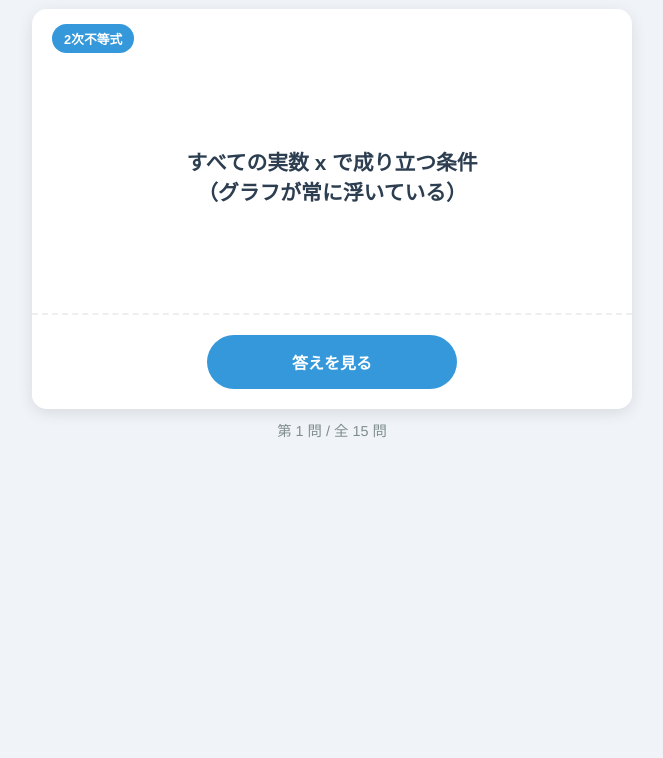
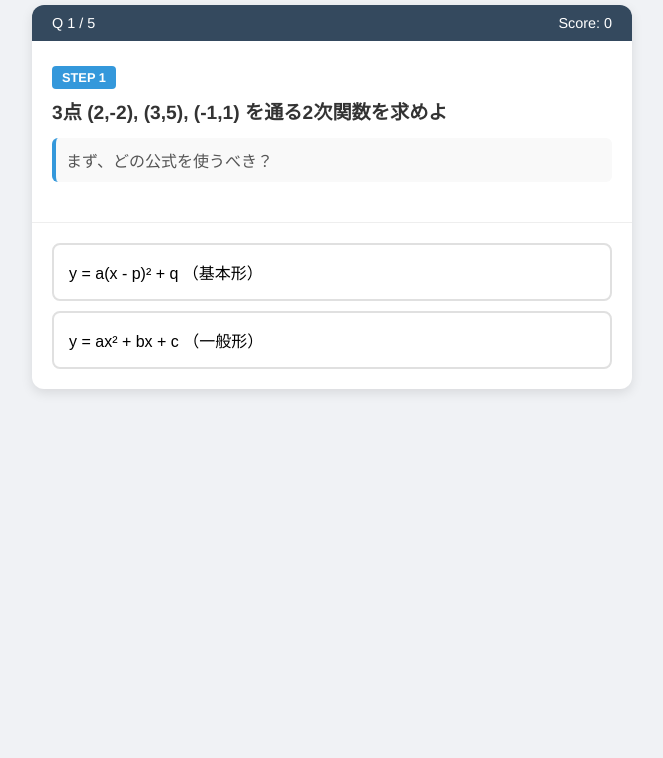
Before and after one commit to uokun/sakae-host-asakulove, a plain HTML site: page math.html in a window 1280 px wide. Shown: the part 82-840 px from the top of the page, without its empty margins (308-971 px from the left). Drawn offline with Linux system fonts and the light colour scheme.

Commit message:
Update math.html

```diff
--- a/math.html
+++ b/math.html
@@ -3,331 +3,468 @@
 <head>
     <meta charset="UTF-8">
     <meta name="viewport" content="width=device-width, initial-scale=1.0">
-    <title>数学I 解き方確認クイズ</title>
+    <title>数学I 解法ステップマスター</title>
     <style>
         body {
             font-family: "Helvetica Neue", Arial, sans-serif;
-            background-color: #f0f4f8;
+            background-color: #f0f2f5;
             color: #333;
             display: flex;
             flex-direction: column;
             align-items: center;
+            padding: 20px;
+            margin: 0;
             min-height: 100vh;
-            margin: 0;
-            padding: 20px;
         }
         h1 {
             color: #2c3e50;
-            font-size: 1.5rem;
+            font-size: 1.4rem;
             margin-bottom: 20px;
             text-align: center;
         }
-        .quiz-container {
+        .app-container {
             background: white;
             width: 100%;
             max-width: 600px;
-            border-radius: 15px;
-            box-shadow: 0 4px 15px rgba(0,0,0,0.1);
+            border-radius: 12px;
+            box-shadow: 0 4px 12px rgba(0,0,0,0.1);
             overflow: hidden;
             display: flex;
             flex-direction: column;
             position: relative;
-            min-height: 400px;
         }
-        .category-badge {
-            position: absolute;
-            top: 15px;
-            left: 20px;
+        .header-bar {
+            background-color: #34495e;
+            color: white;
+            padding: 10px 20px;
+            display: flex;
+            justify-content: space-between;
+            align-items: center;
+            font-size: 0.9rem;
+        }
+        .question-area {
+            padding: 25px 20px;
+            border-bottom: 1px solid #eee;
+        }
+        .step-badge {
+            display: inline-block;
             background-color: #3498db;
             color: white;
-            padding: 5px 12px;
-            border-radius: 15px;
+            padding: 4px 10px;
+            border-radius: 4px;
             font-size: 0.8rem;
             font-weight: bold;
+            margin-bottom: 10px;
         }
-        .question-area {
-            padding: 60px 30px 30px;
-            flex: 1;
+        .question-text {
+            font-size: 1.2rem;
+            font-weight: bold;
+            line-height: 1.5;
+            margin-bottom: 10px;
+        }
+        .sub-text {
+            font-size: 1rem;
+            color: #555;
+            margin-bottom: 15px;
+            background: #f9f9f9;
+            padding: 10px;
+            border-radius: 6px;
+            border-left: 4px solid #3498db;
+        }
+        .options-area {
+            padding: 20px;
             display: flex;
-            align-items: center;
-            justify-content: center;
-            text-align: center;
-            font-size: 1.3rem;
+            flex-direction: column;
+            gap: 10px;
+        }
+        .option-btn {
+            background: white;
+            border: 2px solid #e0e0e0;
+            padding: 15px;
+            border-radius: 8px;
+            font-size: 1rem;
+            text-align: left;
+            cursor: pointer;
+            transition: all 0.2s;
+            position: relative;
+        }
+        .option-btn:hover {
+            border-color: #3498db;
+            background-color: #f0f8ff;
+        }
+        .option-btn.correct {
+            background-color: #d4edda;
+            border-color: #28a745;
+            color: #155724;
+        }
+        .option-btn.wrong {
+            background-color: #f8d7da;
+            border-color: #dc3545;
+            color: #721c24;
+        }
+
+        .feedback-area {
+            padding: 20px;
+            background-color: #f8f9fa;
+            border-top: 1px solid #eee;
+            display: none; /* 初期は非表示 */
+        }
+        .feedback-title {
             font-weight: bold;
-            color: #2c3e50;
-            border-bottom: 2px dashed #eee;
+            font-size: 1.1rem;
+            margin-bottom: 5px;
         }
-        .answer-area {
-            background-color: #fcfcfc;
-            padding: 30px;
-            display: none; /* 初期状態は非表示 */
-            flex-direction: column;
-            align-items: center;
-            text-align: center;
-        }
-        .answer-area.show {
-            display: flex;
-            animation: fadeIn 0.3s ease;
-        }
-        .answer-text {
-            font-size: 1.1rem;
-            line-height: 1.6;
-            color: #e74c3c;
-            font-weight: bold;
+        .feedback-text {
+            font-size: 0.95rem;
+            color: #555;
             margin-bottom: 15px;
         }
-        .answer-detail {
-            font-size: 0.95rem;
-            color: #555;
-            text-align: left;
-            width: 100%;
-            background: #fff;
-            padding: 15px;
-            border-radius: 8px;
-            border: 1px solid #eee;
-        }
-        .btn-container {
-            padding: 20px;
-            display: flex;
-            gap: 10px;
-            justify-content: center;
-            background: white;
-        }
-        button {
+        .next-btn {
+            background-color: #3498db;
+            color: white;
             border: none;
-            padding: 15px 30px;
+            padding: 12px 24px;
+            border-radius: 25px;
             font-size: 1rem;
             font-weight: bold;
-            border-radius: 30px;
             cursor: pointer;
-            transition: transform 0.1s, background 0.2s;
-            width: 100%;
-            max-width: 250px;
+            float: right;
+            transition: background 0.2s;
         }
-        button:active {
-            transform: scale(0.98);
-        }
-        #show-btn {
-            background-color: #3498db;
-            color: white;
-        }
-        #show-btn:hover {
+        .next-btn:hover {
             background-color: #2980b9;
         }
-        #next-btn {
-            background-color: #2ecc71;
-            color: white;
+
+        /* 完了画面 */
+        .result-screen {
+            text-align: center;
+            padding: 40px;
             display: none;
         }
-        #next-btn:hover {
-            background-color: #27ae60;
-        }
-        @keyframes fadeIn {
-            from { opacity: 0; transform: translateY(10px); }
-            to { opacity: 1; transform: translateY(0); }
-        }
-        .progress {
-            margin-top: 10px;
-            color: #7f8c8d;
-            font-size: 0.9rem;
+        .result-score {
+            font-size: 2rem;
+            color: #3498db;
+            font-weight: bold;
+            margin: 20px 0;
         }
     </style>
 </head>
 <body>
 
-    <h1>数学I 解き方・手順クイズ</h1>
+    <h1>数学I 解法ステップマスター</h1>
 
-    <div class="quiz-container">
-        <div class="category-badge" id="category">カテゴリ</div>
-
-        <div class="question-area" id="question">
-            ここに問題が表示されます
+    <div class="app-container" id="quiz-app">
+        <!-- ヘッダー -->
+        <div class="header-bar">
+            <span id="progress-text">Q 1 / 5</span>
+            <span id="score-text">Score: 0</span>
         </div>
 
-        <div class="answer-area" id="answer-area">
-            <div class="answer-text" id="answer-main">ここに答えの核が表示されます</div>
-            <div class="answer-detail" id="answer-sub">ここに詳しい手順が表示されます</div>
+        <!-- 問題表示エリア -->
+        <div class="question-area">
+            <div id="step-badge" class="step-badge" style="display:none;">STEP 1</div>
+            <div id="question-text" class="question-text">ここに問題文が表示されます</div>
+            <div id="sub-text" class="sub-text" style="display:none;"></div>
         </div>
 
-        <div class="btn-container">
-            <button id="show-btn">答えを見る</button>
-            <button id="next-btn">次の問題へ</button>
+        <!-- 選択肢エリア -->
+        <div class="options-area" id="options-container">
+            <!-- ボタンがJSで生成されます -->
+        </div>
+
+        <!-- 解説・次へエリア -->
+        <div class="feedback-area" id="feedback-area">
+            <div class="feedback-title" id="feedback-title">正解！</div>
+            <div class="feedback-text" id="feedback-desc">解説がここに入ります。</div>
+            <button class="next-btn" id="next-btn">次へ進む</button>
+        </div>
+
+        <!-- 結果画面（隠し） -->
+        <div class="result-screen" id="result-screen">
+            <h2>全問終了！</h2>
+            <div class="result-score" id="final-score"></div>
+            <p>手順を意識して解けるようになりましたか？</p>
+            <button class="next-btn" onclick="location.reload()">もう一度挑戦</button>
         </div>
     </div>
 
-    <div class="progress" id="counter">第 1 問</div>
-
     <script>
-        // クイズデータ（解き方の確認）
+        // 問題データ
+        // type: 'single' (一問一答) または 'multi' (ステップ式)
         const quizData = [
-            // --- 2次関数 (基本・決定) ---
+            // --- 問1: 3点を通る2次関数 (ステップ式) ---
             {
-                category: "2次関数の決定",
-                question: "「頂点が(2, -1)で...」という問題。<br>どの式に代入してスタートする？",
-                answer: "y = a(x - p)² + q",
-                detail: "頂点 (p, q) がわかっている時は基本形を使います。<br>式を <strong>y = a(x - 2)² - 1</strong> と置いて、通る点の座標を代入して a を求めます。"
+                type: 'multi',
+                title: "3点 (2,-2), (3,5), (-1,1) を通る2次関数を求めよ",
+                steps: [
+                    {
+                        question: "まず、どの公式を使うべき？",
+                        options: [
+                            "y = a(x - p)² + q （基本形）",
+                            "y = ax² + bx + c （一般形）"
+                        ],
+                        correct: 1,
+                        explanation: "頂点や軸がわからない時は、一般形 y = ax² + bx + c を使います。"
                     },
                     {
-                category: "2次関数の決定",
-                question: "「3点 (1,2), (3,5), (-1,4) を通る...」という問題。<br>どの式を使う？",
-                answer: "y = ax² + bx + c",
-                detail: "頂点や軸の情報がない時は一般形を使います。<br>3つの点をすべて代入して、a, b, c の連立方程式（3文字）を作って解きます。"
+                        question: "3点を代入して連立方程式を作りました。<br>① 4a+2b+c = -2<br>② 9a+3b+c = 5<br>③ a-b+c = 1<br>次にどう計算する？",
+                        options: [
+                            "式を足し算して a を消去する",
+                            "引き算(②-①, ①-③など)をして c を消去する",
+                            "適当に代入して運に任せる"
+                        ],
+                        correct: 1,
+                        explanation: "c の係数はすべて1なので、引き算をすれば簡単に c を消せます。これでaとbの連立方程式に持ち込みます。"
                     },
                     {
-                category: "2次関数の決定",
-                question: "a, b, c の連立方程式。<br>一番最初に消去すべき文字はどれ？",
-                answer: "文字 c を消す！",
-                detail: "c は係数が全部 1 なので一番消しやすいです。<br>(1)-(2) と (2)-(3) の引き算をして、aとbだけの式を2つ作るのが鉄則です。"
+                        question: "計算の結果、a=2, b=-3, c=-4 となりました。<br>最終的な答えは？",
+                        options: [
+                            "y = 2x² - 3x - 4",
+                            "x = 2, -3, -4",
+                            "y = 2(x-3)² - 4"
+                        ],
+                        correct: 0,
+                        explanation: "一般形に戻します。答えは y = 2x² - 3x - 4 です。"
+                    }
+                ]
             },
 
-            // --- 2次方程式・判別式 ---
+            // --- 問2: 不等式（マイナス係数） (ステップ式) ---
             {
-                category: "2次方程式",
-                question: "「方程式が重解をもつとき...」<br>計算すべき式は？",
-                answer: "判別式 D = 0",
-                detail: "D = b² - 4ac を計算して、それが <strong>= 0</strong> になるように方程式を立てます。"
+                type: 'multi',
+                title: "2次不等式 -2x² + x + 1 < 0 を解け",
+                steps: [
+                    {
+                        question: "一番最初にやるべき操作は？",
+                        options: [
+                            "そのまま因数分解を始める",
+                            "判別式 D を計算する",
+                            "両辺に -1 を掛けて符号を逆にする"
+                        ],
+                        correct: 2,
+                        explanation: "x² の係数がマイナスのままだと間違いやすいです。<br>全体に-1を掛けます。不等号の向きが逆になる(>)ことに注意！"
                     },
                     {
-                category: "2次方程式",
-                question: "「x軸との共有点の個数を求めよ」<br>何をする？",
-                answer: "判別式 D の符号（プラス・マイナス）を調べる",
-                detail: "方程式を解く必要はありません。<br>・D > 0 なら 2個<br>・D = 0 なら 1個<br>・D < 0 なら 0個"
+                        question: "式は 2x² - x - 1 > 0 になりました。<br>左辺を因数分解すると？",
+                        options: [
+                            "(2x - 1)(x + 1)",
+                            "(2x + 1)(x - 1)",
+                            "(x - 1)²"
+                        ],
+                        correct: 1,
+                        explanation: "たすき掛けを使います。<br>2x² → 2x と x<br>-1 → +1 と -1<br>斜めに掛けて足すと -x になります。"
                     },
                     {
-                category: "2次方程式",
-                question: "「x軸と共有点をもたないとき」<br>Dの条件は？",
-                answer: "D < 0",
-                detail: "解がない（交わらない）ので、判別式はマイナスになります。"
+                        question: "(2x + 1)(x - 1) > 0 を解くと？<br>（ヒント：不等号は > なので外側）",
+                        options: [
+                            "-1/2 < x < 1",
+                            "x < -1/2,  1 < x",
+                            "x < -1,  1/2 < x"
+                        ],
+                        correct: 1,
+                        explanation: "式 > 0 のときは「小さい解より小さい、大きい解より大きい」となります。<br>境界値は -1/2 と 1 です。"
+                    }
+                ]
             },
 
-            // --- グラフとx軸 ---
+            // --- 問3: 三角比の基本 (一問一答) ---
             {
-                category: "グラフ",
-                question: "「放物線と直線の共有点の座標」<br>最初のステップは？",
-                answer: "右辺同士をイコールで結ぶ",
-                detail: "放物線の式 ＝ 直線の式 という形を作ります。<br>全部左辺に移項して2次方程式を解けば、交点のx座標が出ます。"
+                type: 'single',
+                title: "三角比の選択",
+                question: "ビルの「高さ」を知りたい。わかっているのは水平距離と見上げた角度。<br>sin, cos, tan のどれを使う？",
+                options: [
+                    "sin (サイン)",
+                    "cos (コサイン)",
+                    "tan (タンジェント)"
+                ],
+                correct: 2,
+                explanation: "高さ / 水平距離 = tanθ です。<br>「底辺」と「高さ」の関係なので tan を使います。"
+            },
+
+            // --- 問4: 2次方程式の判別式 (ステップ式) ---
+            {
+                type: 'multi',
+                title: "x² + (m+2)x + m+5 = 0 が重解をもつ条件",
+                steps: [
+                    {
+                        question: "「重解をもつ」ための条件式は？",
+                        options: [
+                            "判別式 D > 0",
+                            "判別式 D = 0",
+                            "判別式 D < 0"
+                        ],
+                        correct: 1,
+                        explanation: "重解（解が1つ）の条件は D = 0 です。"
                     },
                     {
-                category: "グラフ",
-                question: "「x軸に接する放物線を選べ」<br>どうやって見分ける？",
-                answer: "2次方程式の解が「重解（1つ）」になるもの",
-                detail: "(x+○)² = 0 の形に変形できるものが「接する」グラフです。<br>判別式 D = 0 になるものを選んでもOKです。"
+                        question: "D = (m+2)² - 4(m+5) = 0 を整理すると m² - 16 = 0 になりました。<br>mの値は？",
+                        options: [
+                            "m = 4",
+                            "m = 16",
+                            "m = ±4"
+                        ],
+                        correct: 2,
+                        explanation: "m² = 16 なので、m = 4 と m = -4 の両方が答えです。"
+                    }
+                ]
             },
 
-            // --- 2次不等式 ---
+            // --- 問5: x軸との位置関係 (一問一答) ---
             {
-                category: "2次不等式",
-                question: "-x² + 4x + 5 > 0 <br>一番最初にやることは？",
-                answer: "両辺に -1 を掛けて不等号を逆にする！",
-                detail: "x² の前にあるマイナスは計算ミスの元です。<br><strong>x² - 4x - 5 < 0</strong> に直してから解きます。"
-            },
-            {
-                category: "2次不等式",
-                question: "(x - 1)(x - 3) > 0 <br>解の範囲は「内側」？「外側」？",
-                answer: "外側",
-                detail: "式 > 0 （大きい）ときは、解の外側になります。<br>答え： x < 1,  3 < x"
-            },
-            {
-                category: "2次不等式",
-                question: "(x - 2)² ≦ 0 <br>これの解はどうなる？",
-                answer: "x = 2 だけ",
-                detail: "2乗して0以下になるのは、0になる瞬間しかありません。<br>よって x=2 の一点のみが答えです。"
-            },
-            {
-                category: "2次不等式",
-                question: "すべての実数 x で成り立つ条件<br>（グラフが常に浮いている）",
-                answer: "D < 0",
-                detail: "「常に成り立つ」＝「x軸と交わらない」ということ。<br>交わらないので判別式 D はマイナスになります。"
-            },
-
-            // --- 三角比 ---
-            {
-                category: "三角比",
-                question: "直角三角形の斜辺と「底辺」を使う三角比は？<br>（sin, cos, tan のどれ？）",
-                answer: "cos (コサイン)",
-                detail: "cos θ = 底辺 / 斜辺 です。<br>斜辺と底辺で挟むように C を書くのが覚え方です。"
-            },
-            {
-                category: "三角比",
-                question: "「ある地点からビルの頂上を見上げた」<br>高さを求める時に使うのは？",
-                answer: "tan (タンジェント)",
-                detail: "水平距離と高さの関係なので tan を使います。<br>高さ = 水平距離 × tanθ"
-            },
-            {
-                category: "三角比",
-                question: "目の高さがある問題で、最後に忘れてはいけないことは？",
-                answer: "計算結果に「目の高さ」を足す！",
-                detail: "tanで求まるのは「目から上」の高さだけです。<br>最後に身長（目の高さ）を足さないと正解になりません。"
+                type: 'single',
+                title: "放物線とx軸",
+                question: "2次関数 y = x² + 3x + 5 とx軸の共有点の個数は？<br>(判別式 D = 9 - 20 を計算しよう)",
+                options: [
+                    "2個",
+                    "1個",
+                    "0個"
+                ],
+                correct: 2,
+                explanation: "D = -11 となり、マイナス（負）です。<br>D < 0 のとき、x軸とは交わりません（共有点0個）。"
             }
         ];
 
-        // 変数
+        // 状態管理
         let currentQuizIndex = 0;
-        let shuffledQuiz = [];
+        let currentStepIndex = 0;
+        let score = 0;
+        let isStepMode = false;
 
-        // 要素の取得
-        const categoryEl = document.getElementById("category");
-        const questionEl = document.getElementById("question");
-        const answerArea = document.getElementById("answer-area");
-        const answerMain = document.getElementById("answer-main");
-        const answerSub = document.getElementById("answer-sub");
-        const showBtn = document.getElementById("show-btn");
+        // HTML要素
+        const questionText = document.getElementById("question-text");
+        const subText = document.getElementById("sub-text");
+        const optionsContainer = document.getElementById("options-container");
+        const feedbackArea = document.getElementById("feedback-area");
+        const feedbackTitle = document.getElementById("feedback-title");
+        const feedbackDesc = document.getElementById("feedback-desc");
         const nextBtn = document.getElementById("next-btn");
-        const counterEl = document.getElementById("counter");
+        const stepBadge = document.getElementById("step-badge");
+        const progressText = document.getElementById("progress-text");
+        const scoreText = document.getElementById("score-text");
+        const quizApp = document.getElementById("quiz-app"); // 全体コンテナ
+        const resultScreen = document.getElementById("result-screen");
 
-        // シャッフル関数
-        function shuffle(array) {
-            for (let i = array.length - 1; i > 0; i--) {
-                const j = Math.floor(Math.random() * (i + 1));
-                [array[i], array[j]] = [array[j], array[i]];
-            }
-            return array;
+        // 初期化
+        function initQuiz() {
+            renderQuestion();
         }
 
-        // クイズ初期化
-        function initQuiz() {
-            shuffledQuiz = shuffle([...quizData]); // データをコピーしてシャッフル
-            currentQuizIndex = 0;
-            showQuestion();
+        // 問題描画
+        function renderQuestion() {
+            const quiz = quizData[currentQuizIndex];
+
+            // UIリセット
+            optionsContainer.innerHTML = "";
+            feedbackArea.style.display = "none";
+            subText.style.display = "none";
+            stepBadge.style.display = "none";
+
+            progressText.innerText = `Q ${currentQuizIndex + 1} / ${quizData.length}`;
+
+            if (quiz.type === 'single') {
+                // 一問一答モード
+                isStepMode = false;
+                questionText.innerHTML = quiz.title;
+                subText.innerHTML = quiz.question;
+                subText.style.display = "block";
+                createOptions(quiz.options, quiz.correct, quiz.explanation);
+
+            } else {
+                // ステップモード
+                isStepMode = true;
+                const step = quiz.steps[currentStepIndex];
+
+                stepBadge.style.display = "inline-block";
+                stepBadge.innerText = `STEP ${currentStepIndex + 1}`;
+
+                questionText.innerHTML = quiz.title;
+                subText.innerHTML = step.question;
+                subText.style.display = "block";
+
+                createOptions(step.options, step.correct, step.explanation);
+            }
         }
 
-        // 問題表示
-        function showQuestion() {
-            const data = shuffledQuiz[currentQuizIndex];
-
-            // 表示リセット
-            answerArea.classList.remove("show");
-            showBtn.style.display = "inline-block";
-            nextBtn.style.display = "none";
-
-            // 内容セット
-            categoryEl.textContent = data.category;
-            questionEl.innerHTML = data.question;
-            answerMain.textContent = data.answer;
-            answerSub.innerHTML = data.detail;
-            counterEl.textContent = `第 ${currentQuizIndex + 1} 問 / 全 ${quizData.length} 問`;
+        // 選択肢ボタン生成
+        function createOptions(options, correctIndex, explanation) {
+            options.forEach((optText, index) => {
+                const btn = document.createElement("button");
+                btn.className = "option-btn";
+                btn.innerHTML = optText;
+                btn.onclick = () => checkAnswer(btn, index, correctIndex, explanation);
+                optionsContainer.appendChild(btn);
+            });
         }
 
-        // ボタンイベント
-        showBtn.addEventListener("click", () => {
-            answerArea.classList.add("show");
-            showBtn.style.display = "none";
-            nextBtn.style.display = "inline-block";
-        });
+        // 正誤判定
+        function checkAnswer(btn, index, correctIndex, explanation) {
+            // すべてのボタンを無効化
+            const allBtns = optionsContainer.querySelectorAll(".option-btn");
+            allBtns.forEach(b => b.disabled = true);
 
-        nextBtn.addEventListener("click", () => {
+            if (index === correctIndex) {
+                // 正解
+                btn.classList.add("correct");
+                feedbackTitle.innerText = "正解！";
+                feedbackTitle.style.color = "#28a745";
+                score++;
+                scoreText.innerText = `Score: ${score}`;
+            } else {
+                // 不正解
+                btn.classList.add("wrong");
+                // 正解のボタンを強調表示
+                allBtns[correctIndex].classList.add("correct");
+                feedbackTitle.innerText = "惜しい！";
+                feedbackTitle.style.color = "#dc3545";
+            }
+
+            feedbackDesc.innerHTML = explanation;
+            feedbackArea.style.display = "block";
+        }
+
+        // 次へボタンの処理
+        nextBtn.onclick = () => {
+            const quiz = quizData[currentQuizIndex];
+
+            if (isStepMode) {
+                // ステップモードの場合
+                if (currentStepIndex < quiz.steps.length - 1) {
+                    // まだステップが残っている
+                    currentStepIndex++;
+                    renderQuestion();
+                } else {
+                    // 全ステップ完了 -> 次の問題へ
+                    goToNextQuestion();
+                }
+            } else {
+                // 一問一答の場合 -> 次の問題へ
+                goToNextQuestion();
+            }
+        };
+
+        function goToNextQuestion() {
             currentQuizIndex++;
-            if (currentQuizIndex < shuffledQuiz.length) {
-                showQuestion();
+            currentStepIndex = 0; // ステップリセット
+
+            if (currentQuizIndex < quizData.length) {
+                renderQuestion();
             } else {
-                // 一周終了
-                if(confirm("全問終了！もう一度シャッフルしてやりますか？")) {
-                    initQuiz();
+                showResult();
             }
         }
-        });
 
-        // 開始
+        function showResult() {
+            // クイズ画面を隠して結果を表示
+            document.querySelector(".header-bar").style.display = "none";
+            document.querySelector(".question-area").style.display = "none";
+            document.querySelector(".options-area").style.display = "none";
+            document.querySelector(".feedback-area").style.display = "none";
+
+            resultScreen.style.display = "block";
+            document.getElementById("final-score").innerText = `${score} 点`;
+        }
+
+        // スタート
         initQuiz();
 
     </script>
```
Lines whose indentation alone changed are shown as unchanged.
